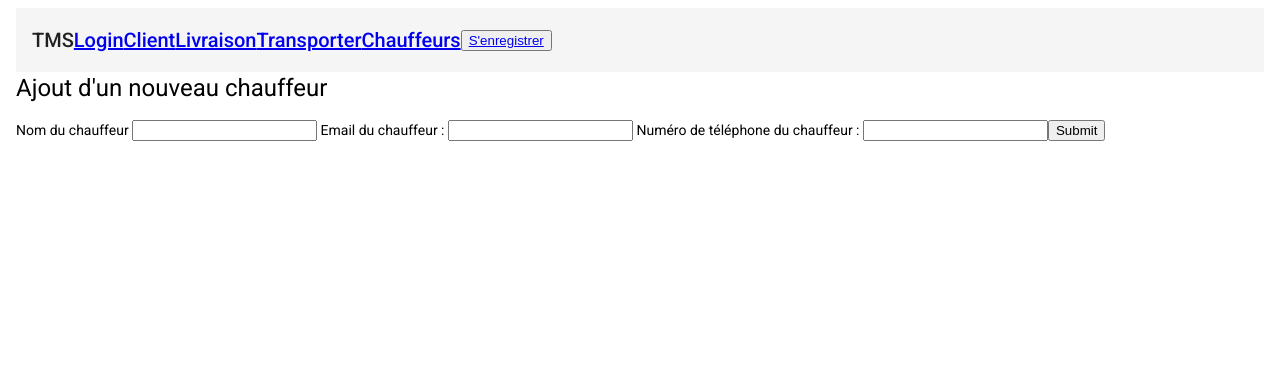
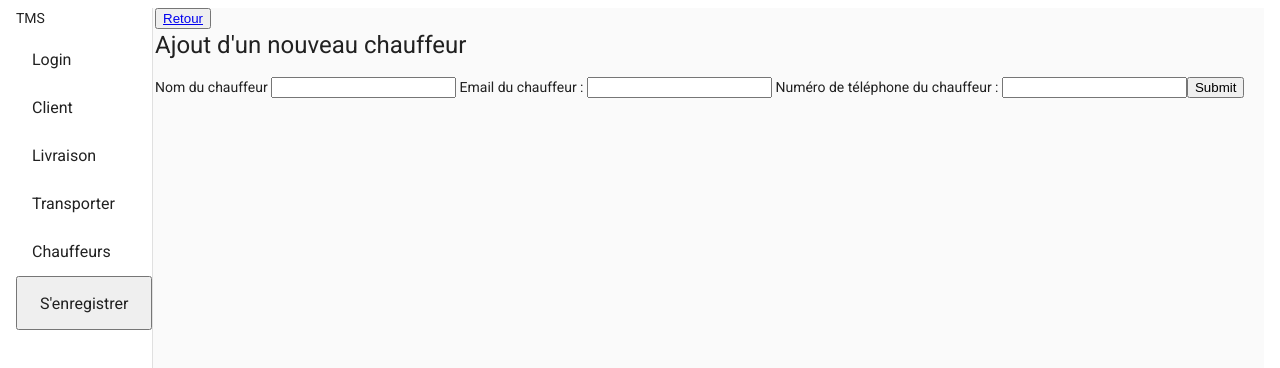
Before and after one commit to Netrunner0101/tmsfrontend, an Angular app: page /create/driver in a window 1280 px wide. Shown: the top 368 px of the page. Built offline with nearby package versions, Linux system fonts and the light colour scheme.

Commit message:
front finalisation

```diff
--- a/src/app/app.component.html
+++ b/src/app/app.component.html
@@ -1,16 +1,25 @@
 <html>
   <header></header>
   <body>
-    <p>
-      <mat-toolbar>
-        <span>TMS</span>
-        <a href="login" > Login </a>
-        <a href="customer" > Client </a>
-        <a href="delivery" > Livraison </a>
-        <a href="transporter" > Transporter </a>
-        <a href="driver" > Chauffeurs </a>
-        <button mat-button color="primary"> <a href="register"> S'enregistrer </a> </button>
-      </mat-toolbar>
-   <router-outlet></router-outlet>
+  <mat-sidenav-container class="example-container" >
+    <mat-sidenav mode="side" opened>
+      <span>TMS</span>
+      <mat-nav-list>
+        <a mat-list-item [routerLink]="'/login'" > Login </a>
+        <a mat-list-item [routerLink]="'/customer'" > Client </a>
+        <a mat-list-item [routerLink]="'/delivery'" > Livraison </a>
+        <a mat-list-item [routerLink]="'/transporter'" > Transporter </a>
+        <a mat-list-item [routerLink]="'/driver'" > Chauffeurs </a>
+        <button mat-button color="primary"> <a mat-list-item [routerLink]="'/register'"> S'enregistrer </a> </button>
+      </mat-nav-list>
+    </mat-sidenav>
+
+  <mat-sidenav-content>
+    <div style="height: 100vh;">
+      <router-outlet></router-outlet>
+    </div>
+  </mat-sidenav-content>
+  </mat-sidenav-container>
+
   </body>
 </html>
--- a/src/app/app.module.ts
+++ b/src/app/app.module.ts
@@ -24,6 +24,8 @@ import { IdtransporterComponent } from './transporter/idtransporter/idtransporte
 import { NewdriverComponent } from './driver/newdriver/newdriver.component';
 import { IddriverComponent } from './driver/iddriver/iddriver.component';
 import { RegisterComponent } from './login/register/register.component';
+import { MatSidenavModule } from '@angular/material/sidenav';
+import {MatListModule} from '@angular/material/list';
 
 
 @NgModule({
@@ -54,6 +56,8 @@ import { RegisterComponent } from './login/register/register.component';
     BrowserAnimationsModule,
     MatToolbarModule,
     MatCardModule,
+    MatSidenavModule,
+    MatListModule,
   ],
   providers: [
     {provide: HTTP_INTERCEPTORS,useClass:TokenInterceptor, multi:true}
--- a/src/app/customer/newcustomer/newcustomer.component.html
+++ b/src/app/customer/newcustomer/newcustomer.component.html
@@ -1,3 +1,5 @@
+<button mat-button color="primary"><a [routerLink]="['/customer/']" > Retour </a></button>
+
 <h1>Nouveau Client</h1>
 <form *ngIf="customerForm" [formGroup]=" customerForm"  (ngSubmit)="createCustomer()">
 
--- a/src/app/delivery/newdelivery/newdelivery.component.html
+++ b/src/app/delivery/newdelivery/newdelivery.component.html
@@ -1,3 +1,5 @@
+<button mat-button color="primary"><a [routerLink]="['/delivery/']" > Retour </a></button>
+
 <h1>Nouvelle Livraison</h1>
 <form *ngIf="deliveryForm" [formGroup]="deliveryForm"  (ngSubmit)=" createDelivery()">
 
--- a/src/app/driver/newdriver/newdriver.component.html
+++ b/src/app/driver/newdriver/newdriver.component.html
@@ -1,3 +1,5 @@
+<button mat-button color="primary"><a [routerLink]="['/driver/']" > Retour </a></button>
+
 <h1>Ajout d'un nouveau chauffeur</h1>
 <form *ngIf="driverForm" [formGroup]="driverForm"  (ngSubmit)=" createDriver()">
 
--- a/src/app/transporter/newtransporter/newtransporter.component.html
+++ b/src/app/transporter/newtransporter/newtransporter.component.html
@@ -1,3 +1,5 @@
+<button mat-button color="primary"><a [routerLink]="['/transporter/']" > Retour </a></button>
+
 <h1>Nouveau Transporteur</h1>
 <form *ngIf="transporterForm" [formGroup]="transporterForm"  (ngSubmit)=" createTransporter()">
     <label for="name"> Nom du transporteur : </label>
--- a/src/app/transporter/transporter.component.html
+++ b/src/app/transporter/transporter.component.html
@@ -12,7 +12,7 @@
         <table class="table table-bordered">
           <thead>
             <tr>
-              <th scope="col"> Id Livraison </th>
+              <th scope="col"> Id Transporteur </th>
               <th scope="col"> Nom du transpoteur : </th>
               <th scope="col"> Adresse du transporteur : </th>
               <th scope="col"> Email du transporteur : </th>
```
Also changed, not shown: src/app/app.component.ts (line endings or trailing spaces).
